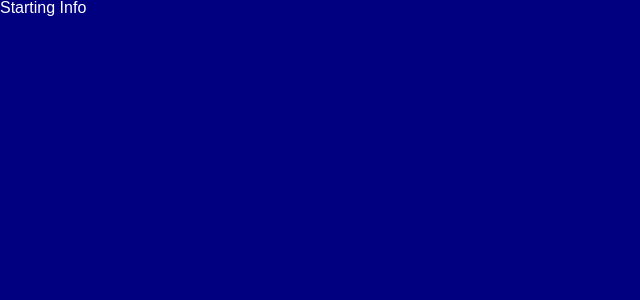
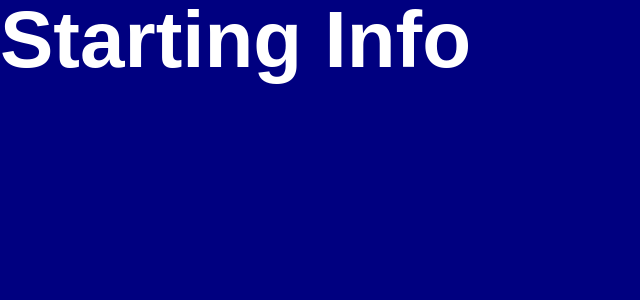
Before and after one commit to ChristianAlameda/Workout, a JavaScript app in the folder my-app/: page / in a window 1280 px wide. Shown: the top 300 px of the page, without its empty margins (0-640 px from the left). Built offline with nearby package versions, Linux system fonts and the light colour scheme; the HTML template or start-up script is replaced by a standard one.

Commit message:
feat: style page header

```diff
--- /dev/null
+++ b/my-app/src/components/PageHeader.css
@@ -0,0 +1,4 @@
+h1 {
+    font-size: 5em;
+    font-weight: bold;
+}
--- a/my-app/src/components/PageHeader.js
+++ b/my-app/src/components/PageHeader.js
@@ -1,3 +1,5 @@
+import './PageHeader.css';
+
 function PageHeader(props) {
     return (
         <div className="page-header">
--- a/my-app/src/components/pages/MuscleGroups.js
+++ b/my-app/src/components/pages/MuscleGroups.js
@@ -14,7 +14,7 @@ const muscleGroupList = ["Abs", "Core and Lower Back", "Arms", "Chest", "Legs",
 function MuscleGroups() {
     return (
         <div className="page musclegroups-page">
-            <PageHeader name="2. Target Muscle Groups"/>
+            <PageHeader name="Target Muscle Groups"/>
             <div className="page-content">
                 <PresetsMenu presets={presetList}/>
                 <MuscleGroupMenu muscleGroups={muscleGroupList}/>
```
